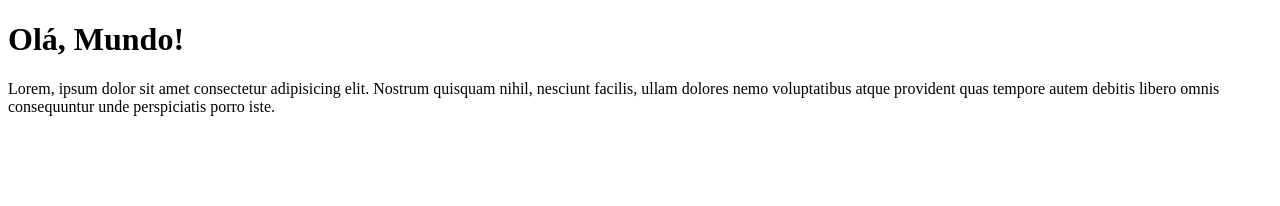
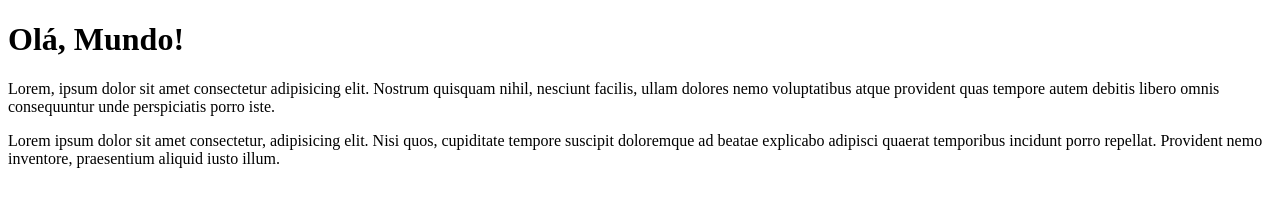
Before and after one commit to Erick-BR1/Ola-Mundo, a plain HTML site: page site-exemplo/index.html in a window 1280 px wide. Drawn offline with Linux system fonts and the light colour scheme.

Commit message:
adicionei um parágrafo

```diff
--- a/site-exemplo/index.html
+++ b/site-exemplo/index.html
@@ -9,5 +9,6 @@
 <body>
     <h1>Olá, Mundo!</h1>
     <p>Lorem, ipsum dolor sit amet consectetur adipisicing elit. Nostrum quisquam nihil, nesciunt facilis, ullam dolores nemo voluptatibus atque provident quas tempore autem debitis libero omnis consequuntur unde perspiciatis porro iste.</p>
+    <p>Lorem ipsum dolor sit amet consectetur, adipisicing elit. Nisi quos, cupiditate tempore suscipit doloremque ad beatae explicabo adipisci quaerat temporibus incidunt porro repellat. Provident nemo inventore, praesentium aliquid iusto illum.</p>
 </body>
 </html>
```
